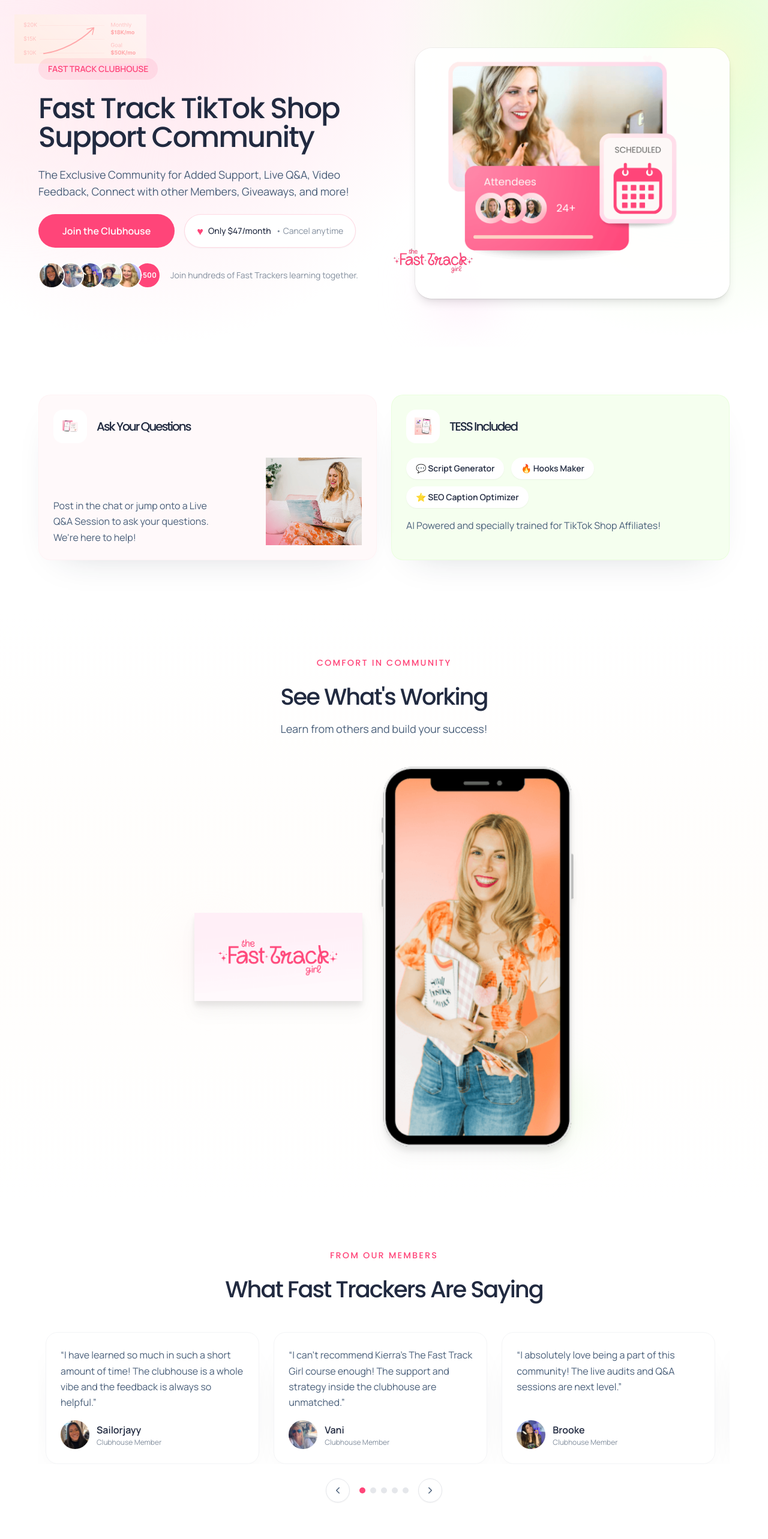
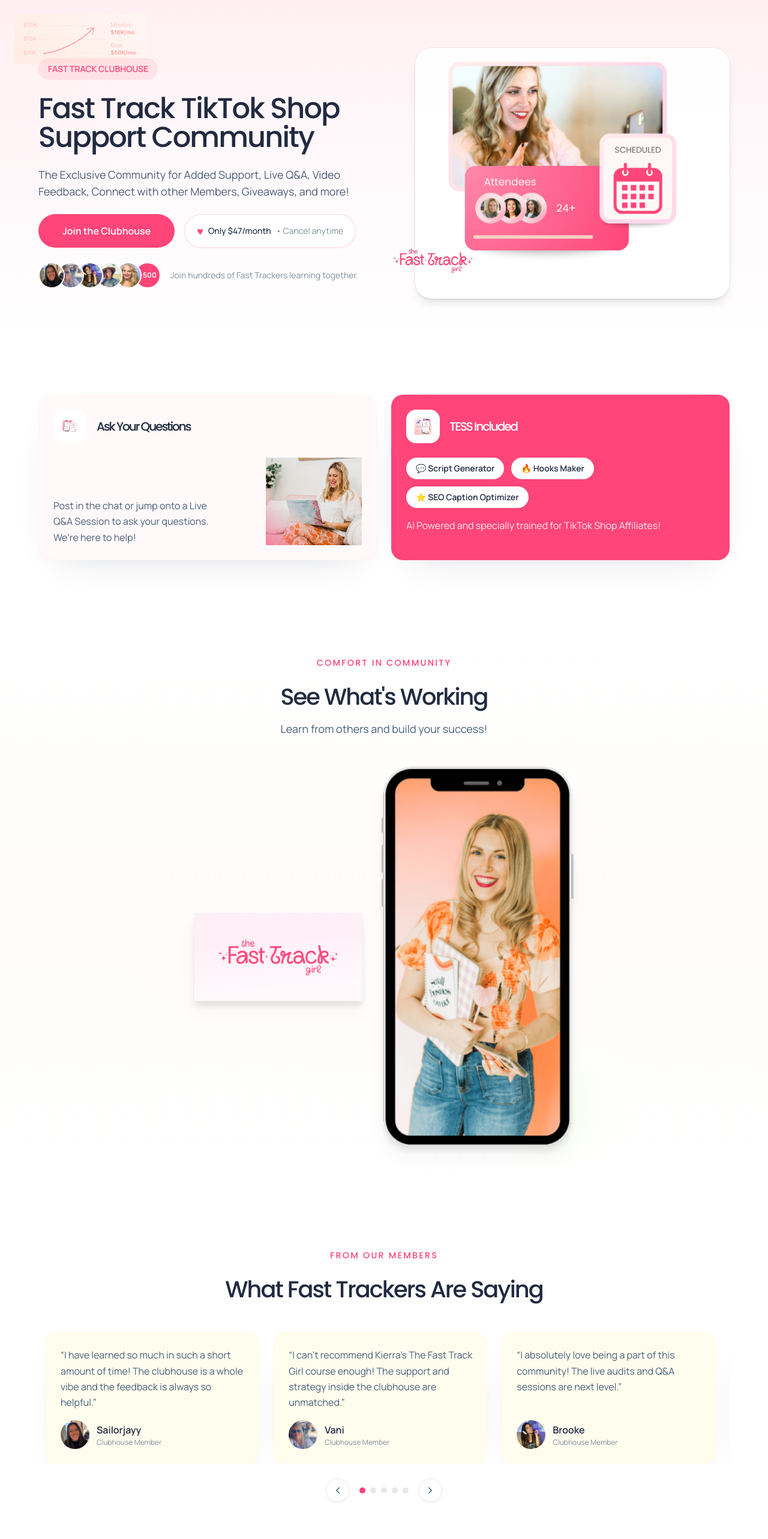
Before and after one commit to moltybee/fasttrack-website, a Next.js app: page / in a window 1280 px wide. Shown: the top 2566 px of the page at 60% size. Built offline with nearby package versions, Linux system fonts and the light colour scheme.

Commit message:
Fix visual issues: clean hero gradient, pink TESS card, yellow testimonials

```diff
--- a/src/app/globals.css
+++ b/src/app/globals.css
@@ -76,9 +76,7 @@
 }
 
 .gradient-hero {
-  background: radial-gradient(circle at 20% 10%, #ffe7ef 0%, transparent 45%),
-    radial-gradient(circle at 90% 10%, #e6ffd6 0%, transparent 40%),
-    linear-gradient(180deg, #fff8fb 0%, #ffffff 60%);
+  background: linear-gradient(180deg, #ffeff2 0%, #fff8fb 40%, #ffffff 100%);
 }
 
 .gradient-footer {
--- a/src/components/Hero.tsx
+++ b/src/components/Hero.tsx
@@ -6,8 +6,7 @@
 export default function Hero() {
   return (
     <section className="relative overflow-hidden gradient-hero">
-      <div className="absolute -left-20 top-24 h-56 w-56 rounded-full bg-bg-light-pink/70 blur-3xl" />
-      <div className="absolute right-0 top-10 h-64 w-64 rounded-full bg-bg-light-green/70 blur-3xl" />
+      <div className="absolute -left-20 top-24 h-56 w-56 rounded-full bg-bg-light-pink/50 blur-3xl" />
       {/* Decorative hearts */}
       <div className="absolute right-[15%] top-20 text-2xl text-primary-pink/30 sm:text-3xl">♥</div>
       <div className="absolute left-[10%] top-[60%] hidden text-xl text-primary-pink/20 sm:block">♥</div>
@@ -71,8 +70,6 @@
             </div>
           </div>
           <div className="relative mx-auto max-w-md lg:max-w-none">
-            <div className="absolute -right-6 -top-10 h-32 w-32 rounded-full bg-bg-light-yellow/80 blur-2xl" />
-            <div className="absolute -bottom-10 left-6 h-28 w-28 rounded-full bg-bg-light-purple/80 blur-2xl" />
             <div className="relative overflow-hidden rounded-[24px] border border-white/70 bg-white/90 p-2.5 shadow-lg ring-1 ring-black/5 sm:rounded-[28px] sm:p-4">
               <Image
                 src="/images/2UJUEzBjCrdTaP2IAu9ZjK1b0.png"
--- a/src/components/QuickFeatures.tsx
+++ b/src/components/QuickFeatures.tsx
@@ -36,13 +36,13 @@
               />
             </CardContent>
           </Card>
-          <Card className="border border-bg-light-green/70 bg-bg-light-green/40">
+          <Card className="border border-primary-pink/20 bg-primary-pink text-white">
             <CardHeader className="flex flex-row items-center gap-4">
               <div className="flex h-14 w-14 items-center justify-center rounded-2xl bg-white">
                 <Image src="/images/8ZOAB533efG1UaA3mjBoDMZJQ.svg" alt="TESS" width={28} height={28} />
               </div>
               <div>
-                <h3 className="text-xl">TESS Included</h3>
+                <h3 className="text-xl text-white">TESS Included</h3>
               </div>
             </CardHeader>
             <CardContent className="space-y-4">
@@ -56,7 +56,7 @@
                   </span>
                 ))}
               </div>
-              <p className="text-text-muted">AI Powered and specially trained for TikTok Shop Affiliates!</p>
+              <p className="text-white/90">AI Powered and specially trained for TikTok Shop Affiliates!</p>
             </CardContent>
           </Card>
         </div>
--- a/src/components/Testimonials.tsx
+++ b/src/components/Testimonials.tsx
@@ -64,7 +64,7 @@
             <div className="flex">
               {testimonials.map((item) => (
                 <div key={item.name} className="min-w-0 flex-[0_0_90%] px-3 md:flex-[0_0_45%] lg:flex-[0_0_33%]">
-                  <div className="flex h-full flex-col gap-4 rounded-xl border border-gray-100 bg-white p-6 shadow-soft">
+                  <div className="flex h-full flex-col gap-4 rounded-xl border border-bg-light-yellow/50 bg-bg-light-yellow/40 p-6 shadow-soft">
                     <p className="text-text-muted">“{item.quote}”</p>
                     <div className="mt-auto flex items-center gap-3">
                       <Image
```
